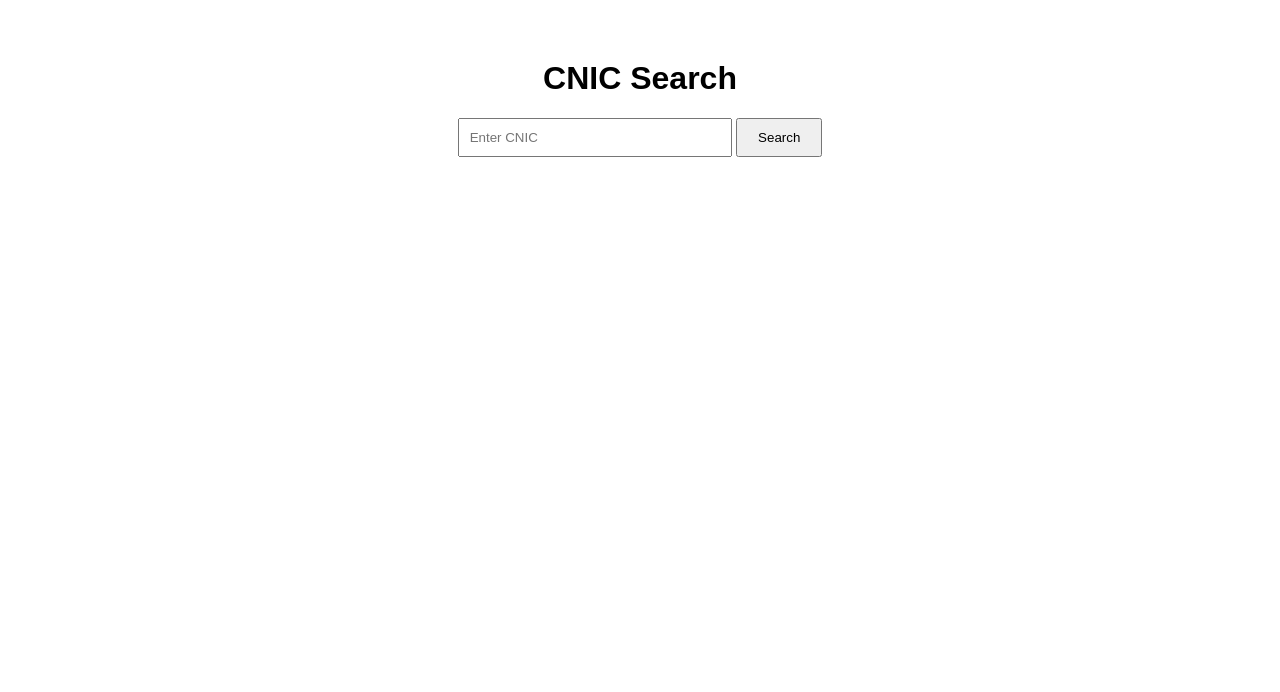
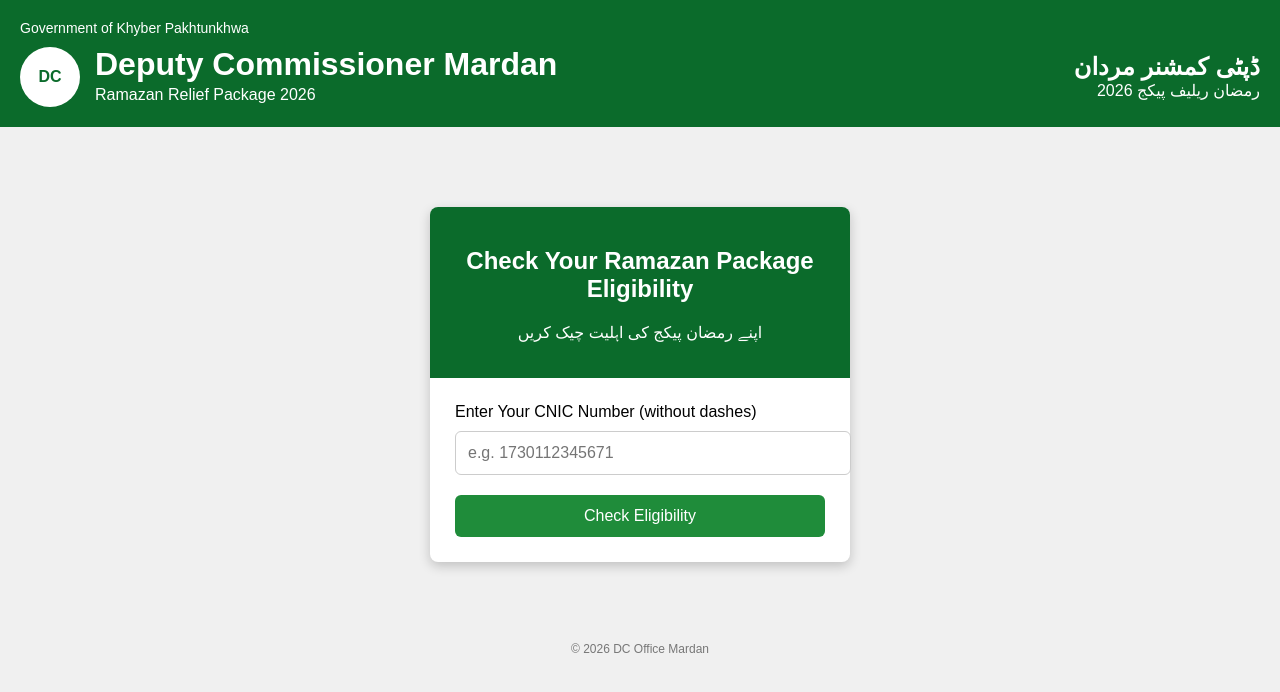
Before and after one commit to gisdcmardan/CNICSearch, a plain HTML site: page index.html in a window 1280 px wide. Drawn offline with Linux system fonts and the light colour scheme.

Commit message:
Update index.html

```diff
--- a/index.html
+++ b/index.html
@@ -1,21 +1,159 @@
 <!DOCTYPE html>
-<html>
+<html lang="en">
+<head>
+<meta charset="UTF-8">
+<meta name="viewport" content="width=device-width, initial-scale=1.0">
+<title>Deputy Commissioner Mardan - Ramazan Relief Package 2026</title>
 
-<head>
-<title>CNIC Search System</title>
-<link rel="stylesheet" href="style.css">
+<style>
+body{
+    margin:0;
+    font-family: Arial, Helvetica, sans-serif;
+    background:#f0f0f0;
+}
+
+.header{
+    background:#0b6b2b;
+    color:white;
+    padding:20px;
+}
+
+.header-top{
+    font-size:14px;
+}
+
+.header-main{
+    display:flex;
+    justify-content:space-between;
+    align-items:center;
+    margin-top:10px;
+}
+
+.logo{
+    background:white;
+    color:#0b6b2b;
+    width:60px;
+    height:60px;
+    border-radius:50%;
+    display:flex;
+    align-items:center;
+    justify-content:center;
+    font-weight:bold;
+}
+
+.title h1{
+    margin:0;
+}
+
+.title p{
+    margin:3px 0;
+}
+
+.card{
+    width:420px;
+    background:white;
+    margin:80px auto;
+    border-radius:8px;
+    box-shadow:0 4px 12px rgba(0,0,0,0.2);
+}
+
+.card-header{
+    background:#0b6b2b;
+    color:white;
+    padding:20px;
+    text-align:center;
+    border-radius:8px 8px 0 0;
+}
+
+.card-body{
+    padding:25px;
+}
+
+input{
+    width:100%;
+    padding:12px;
+    margin-top:10px;
+    border:1px solid #ccc;
+    border-radius:6px;
+    font-size:16px;
+}
+
+button{
+    width:100%;
+    margin-top:20px;
+    padding:12px;
+    background:#1f8c3a;
+    border:none;
+    color:white;
+    font-size:16px;
+    border-radius:6px;
+    cursor:pointer;
+}
+
+button:hover{
+    background:#166d2c;
+}
+
+.footer{
+    text-align:center;
+    margin-top:20px;
+    font-size:12px;
+    color:#777;
+}
+</style>
+
 </head>
 
 <body>
 
-<h1>CNIC Search</h1>
+<div class="header">
 
-<input type="text" id="search" placeholder="Enter CNIC">
-<button onclick="searchCNIC()">Search</button>
+<div class="header-top">
+Government of Khyber Pakhtunkhwa
+</div>
 
-<div id="result"></div>
+<div class="header-main">
 
-<script src="script.js"></script>
+<div style="display:flex; align-items:center; gap:15px;">
+<div class="logo">DC</div>
+
+<div class="title">
+<h1>Deputy Commissioner Mardan</h1>
+<p>Ramazan Relief Package 2026</p>
+</div>
+</div>
+
+<div style="text-align:right;">
+<h2 style="margin:0;">ڈپٹی کمشنر مردان</h2>
+<p style="margin:0;">رمضان ریلیف پیکج 2026</p>
+</div>
+
+</div>
+
+</div>
+
+<div class="card">
+
+<div class="card-header">
+<h2>Check Your Ramazan Package Eligibility</h2>
+<p>اپنے رمضان پیکج کی اہلیت چیک کریں</p>
+</div>
+
+<div class="card-body">
+
+<label>Enter Your CNIC Number (without dashes)</label>
+
+<input type="text" placeholder="e.g. 1730112345671" maxlength="13">
+
+<button>Check Eligibility</button>
+
+</div>
+
+</div>
+
+<div class="footer">
+© 2026 DC Office Mardan
+</div>
 
 </body>
 </html>
```
